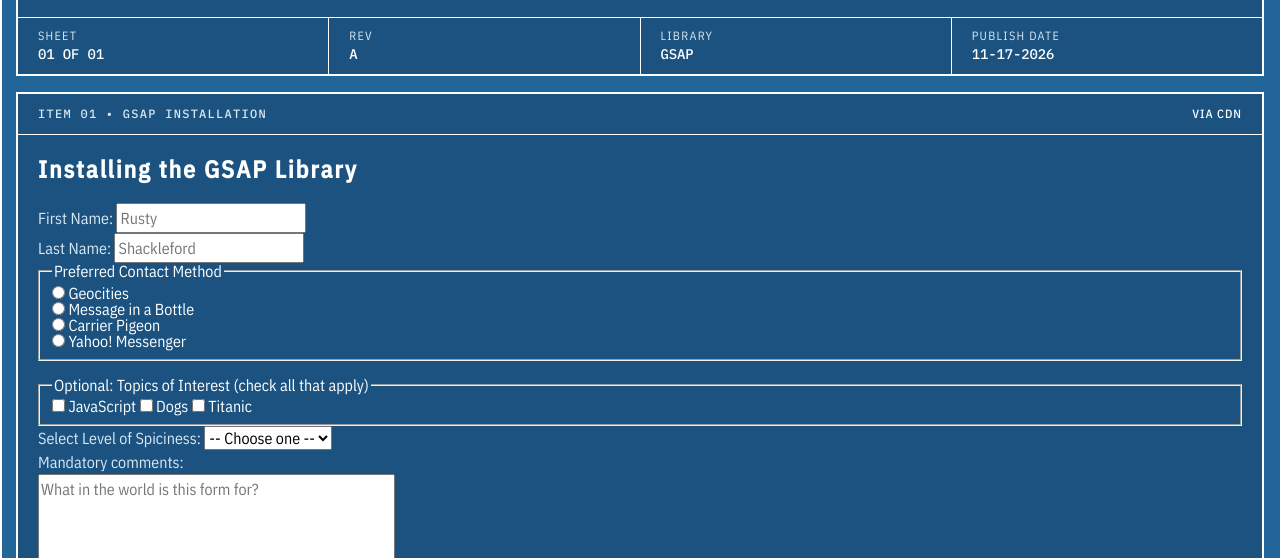
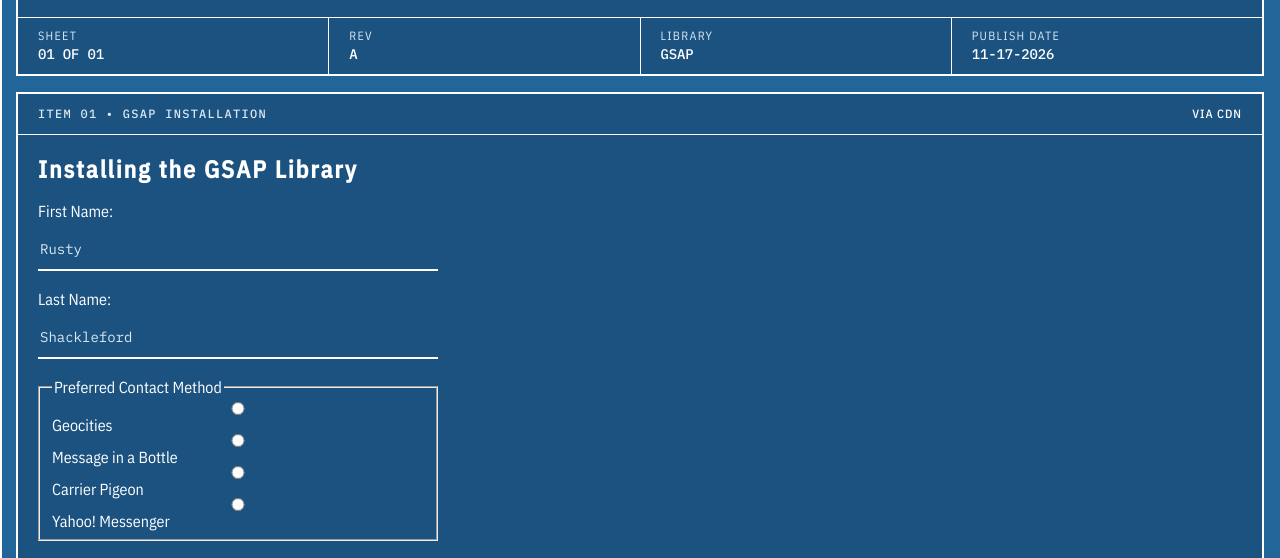
Before and after one commit to MalakDynamics/CISW400MidtermProject, a plain HTML site: page index.html in a window 1280 px wide. Shown: the part 201-759 px from the top of the page. Drawn offline with Linux system fonts and the light colour scheme.

Commit message:
field styled, text input styled

```diff
--- a/index.html
+++ b/index.html
@@ -47,10 +47,10 @@
                 <h2 class="bp-card__title">Installing the GSAP Library</h2>
 
                 <!-- Need to style each of these items -->
+                <!-- NEED TO ADD BACK FORM ELEMENT -->
 
-            <form action="#" method="POST">
                     <!-- The two text fields -->
-                    <p>
+                    <div class="bp-field">
                         <label for="first-name">First Name:</label>
                         <input
                             type="text"
@@ -58,8 +58,8 @@
                             name="fname"
                             placeholder="Rusty"
                             required>
-                    </p>
-                    <p>
+                    </div>
+                    <div class="bp-field">
                         <label for="last-name">Last Name:</label>
                         <input
                             type="text"
@@ -67,9 +67,8 @@
                             name="lname"
                             placeholder="Shackleford"
                             required>
-                    </p>
-
-                    <!-- A fieldset with at least three radio buttons -->
+                    </div>
+                    <div class="bp-field">
                         <fieldset>
                             <legend>Preferred Contact Method</legend>
                             <input type="radio" id="contact-geocities" name="contact_method" value="geocities" required>
@@ -81,10 +80,8 @@
                             <input type="radio" id="contact-yahoo" name="contact_method" value="yahoo" required>
                             <label for="contact-yahoo">Yahoo! Messenger</label>
                         </fieldset>
-
-                    <br>
-
-                    <!-- A fieldset with at least three checkboxes -->
+                    </div>
+                    <div class="bp-field">
                         <fieldset>
                             <legend>Optional: Topics of Interest (check all that apply)</legend>
                             <input type="checkbox" id="interest-js" name="interests" value="javascript">
@@ -94,9 +91,8 @@
                             <input type="checkbox" id="interest-titanic" name="interests" value="titanic">
                             <label for="interest-titanic">Titanic</label>
                         </fieldset>
-
-                    <!-- A select list -->
-                    <p>
+                    </div>
+                    <div class="bp-field">
                         <label for="spice">Select Level of Spiciness:</label>
                         <select id="spice" name="spice" required>
                             <option value="">-- Choose one --</option>
@@ -105,9 +101,8 @@
                             <option value="spicy">Spicy</option>
                             <option value="extra-spicy">Extra Spicy</option>
                         </select>
-                    </p>
-
-                    <!-- A textarea -->
+                    </div>
+                    <div class="bp-field">
                         <p>
                             <label for="comments">Mandatory comments:</label><br>
                             <textarea
@@ -118,12 +113,12 @@
                                 placeholder="What in the world is this form for?"
                                 required></textarea>
                         </p>
+                    </div>
 
-                    <!-- A submit button -->
                     <p>
                         <button type="submit">Submit</button>
                     </p>
-                </form>
+
 
 
             </div>
--- a/style.css
+++ b/style.css
@@ -150,6 +150,7 @@
     --paper: #226699;
     --paper-deep: #1b5280;
     --ink: #ffffff;
+    --highlight: #fffb00;
     --link-muted: #d9e8f3;
     --grid-major: var(--ink);
     --grid-minor: rgba(255, 255, 255, 0.3);
@@ -394,3 +395,31 @@ h1 {
         line-height: 1.25rem;
         letter-spacing: -0.01rem;
     }
+
+.bp-field {
+    display: flex;
+    flex-direction: column;
+    gap: 10px;
+    max-width: 25rem; /* 400px */
+}
+
+input {
+    width: 100%;
+    border: 0;
+    border-bottom: var(--line-thick) solid var(--ink);
+    border-radius: 0;
+
+    background: var(--bp-surface);
+    color: var(--ink);
+    font-family: var(--font-mono);
+    font-size: 0.875rem;
+    line-height: 1.25rem;
+    padding: 0.625rem 0.125rem;
+}
+    input::placeholder {
+        color: var(--link-muted);
+    }
+    input:focus {
+        outline: var(--line-thick) solid var(--highlight);
+        outline-offset: var(--line-thick);
+    }
```
Lines whose indentation alone changed are shown as unchanged.
